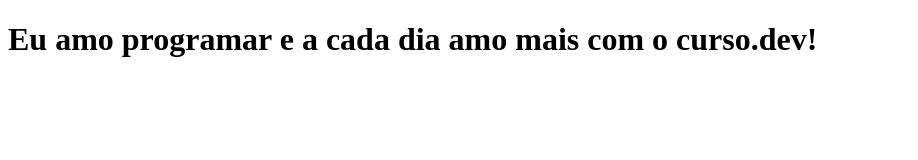
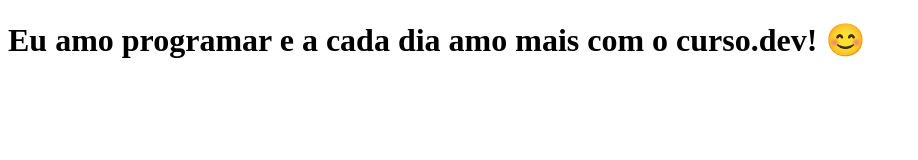
Before and after one commit to gabrieltirso06/clone-tabnews, a Next.js app: page / in a window 1280 px wide. Shown: the top 160 px of the page, without its empty margins (0-918 px from the left). Built offline with nearby package versions, Linux system fonts and the light colour scheme.

Commit message:
modifica a frase

```diff
--- a/pages/index.js
+++ b/pages/index.js
@@ -1,5 +1,5 @@
 function Home() {
-    return <h1>Eu amo programar e a cada dia amo mais com o curso.dev!</h1>
+    return <h1>Eu amo programar e a cada dia amo mais com o curso.dev! 😊</h1>
 }
 
 export default Home;
```
